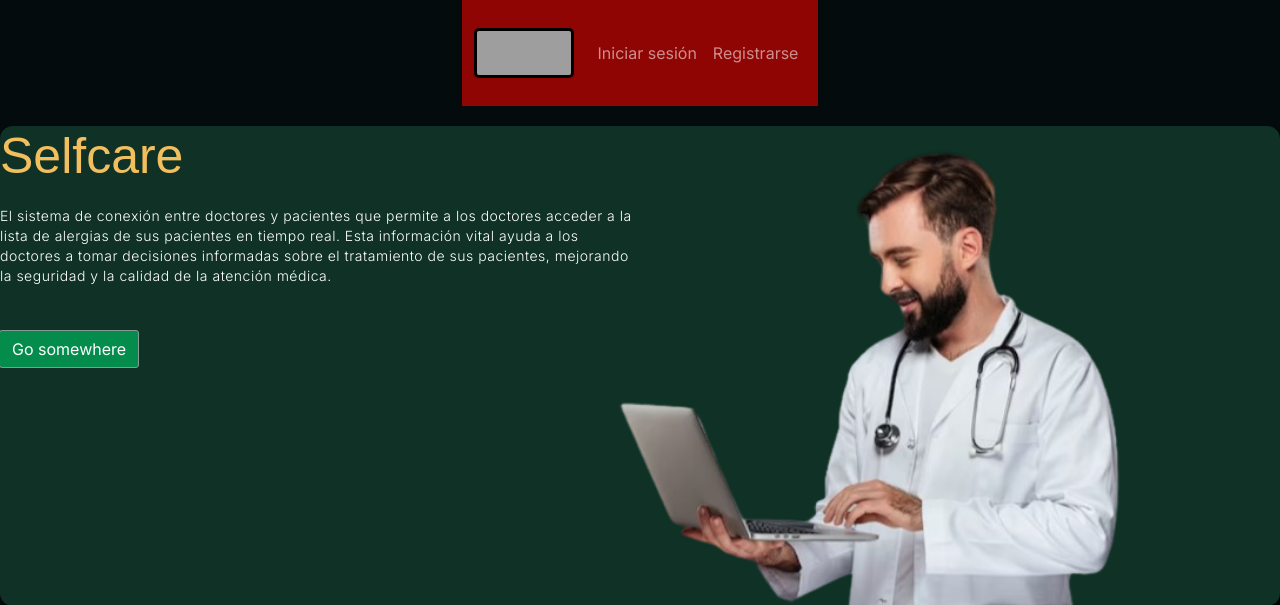
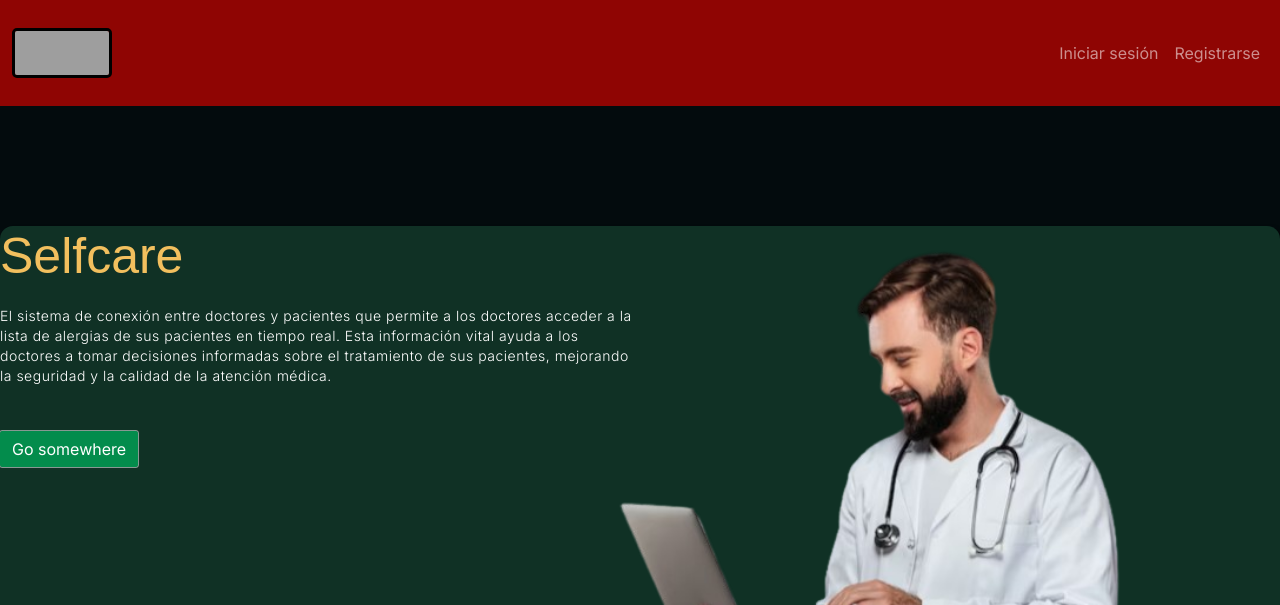
Before and after one commit to andrestorresp/SelfCare, a Rails app: page / in a window 1280 px wide. Shown: the top 605 px of the page. Run offline with Rails 7, Linux system fonts and the light colour scheme; style sheets or scripts are compiled from the project's sources; some libraries are stand-ins or nearby versions; some web fonts are replaced; grey boxes are pictures that could not be loaded.

Commit message:
modificacion en el ancho del navbar

```diff
--- a/app/assets/stylesheets/components/_navbar.scss
+++ b/app/assets/stylesheets/components/_navbar.scss
@@ -12,3 +12,7 @@
 .fondo{
   background-color: #8F0503;
 }
+nav{
+  width: 100%;
+  margin-bottom: 100px;
+}
--- a/app/views/shared/_navbar.html.erb
+++ b/app/views/shared/_navbar.html.erb
@@ -3,12 +3,14 @@
     <button class="navbar-toggler" type="button" data-bs-toggle="collapse" data-bs-target="#navbarTogglerDemo03" aria-controls="navbarTogglerDemo03" aria-expanded="false" aria-label="Toggle navigation">
       <span class="navbar-toggler-icon"></span>
     </button>
+    <div class="d-flex align-items-center">
       <%= link_to root_path, class: "navbar-brand" do %>
         <%= image_tag "https://www.selfcarecentral.com/cdn/shop/files/self_care_8_270x.png?v=1664827831", class: "imgnavbar"  %>
       <% end %>
+    </div>
     <div class="collapse navbar-collapse" id="navbarTogglerDemo03">
       <ul class="navbar-nav me-auto">
-        <%if user_signed_in?  %>
+        <% if user_signed_in? %>
           <li class="nav-item dropdown z-5">
             <%= cl_image_tag current_user.photo.key, class: "avatar dropdown-toggle", id: "navbarDropdown", data: { bs_toggle: "dropdown" }, 'aria-haspopup': true, 'aria-expanded': false if current_user.photo.attached? %>
             <div class="dropdown-menu dropdown-menu-end" aria-labelledby="navbarDropdown">
@@ -16,26 +18,15 @@
               <%= link_to "Cerrar sesión", destroy_user_session_path , class: "dropdown-item", data: {turbo_method: :delete} %>
             </div>
           </li>
-        <% else  %>
+        <% else %>
           <li class="nav-item active">
             <%= link_to "Iniciar sesión",  new_user_session_path, class: "nav-link" %>
           </li>
           <li class="nav-item">
             <%= link_to "Registrarse",  new_user_registration_path , class: "nav-link" %>
           </li>
-        <% end  %>
+        <% end %>
       </ul>
-      <!--<-<form class="d-flex">
-        <input class="form-control me-2" type="search" placeholder="Search" aria-label="Search">
-        <button class="btn btn-outline-success" type="submit">Search</button>
-      </form>
-      -->
     </div>
   </div>
 </nav>
-
-
-
-<!--
-
--->
```
Also changed, not shown: app/assets/images/logo/logoSelfcare.png (deleted), 1 other file. Lines whose indentation alone changed are shown as unchanged.
